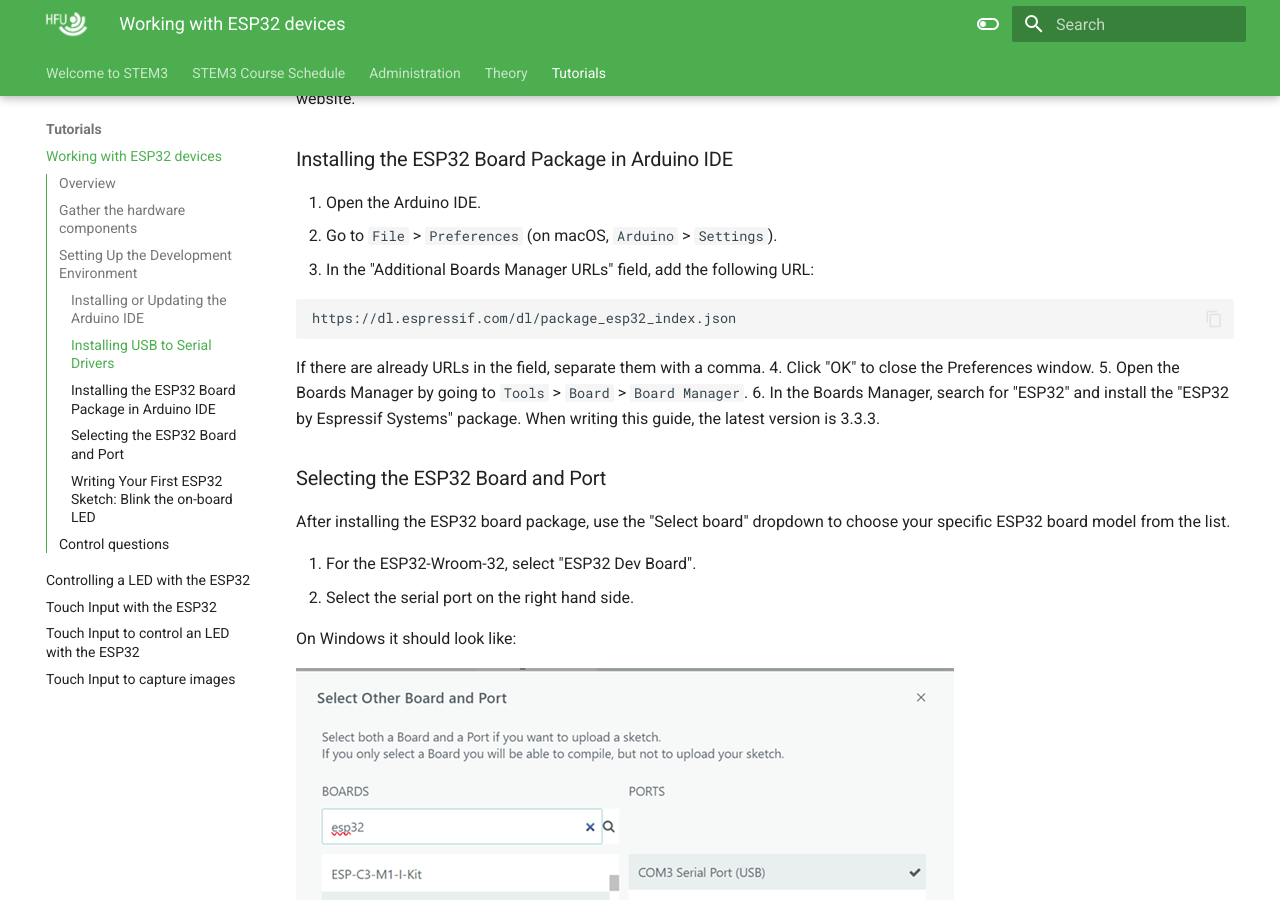
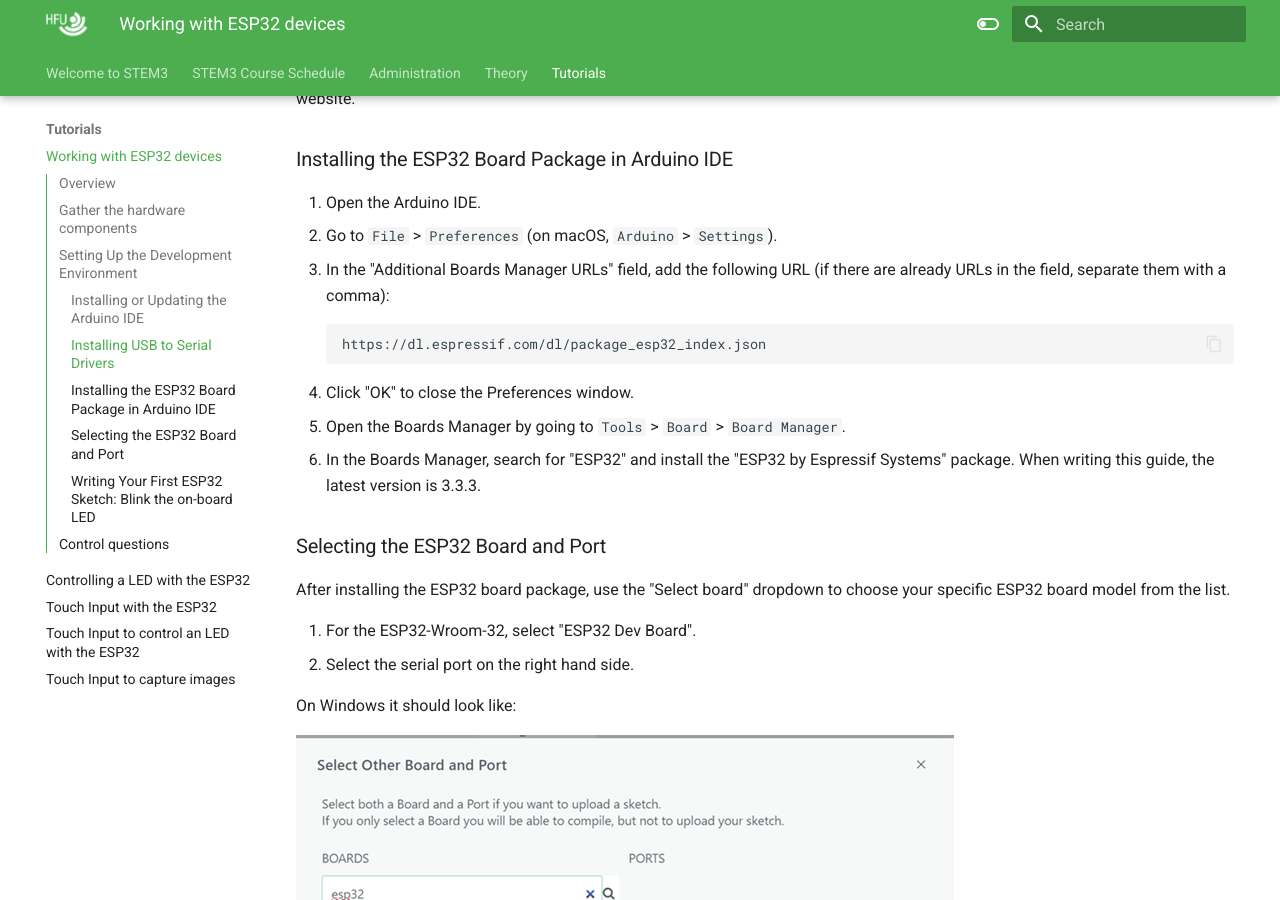
Before and after one commit to HFU-GMB-STEM/STEM3-course, an MkDocs documentation site: the page built from docs/tutorials/ESP32-01-FirstSteps.md, in a window 1280 px wide and 900 px high, scrolled down 1873 px. Built offline with MkDocs 1.6.1 and Material for MkDocs 9.7.7, drawn with Linux system fonts in a browser that asks for light colours.

````diff
--- a/docs/tutorials/ESP32-01-FirstSteps.md
+++ b/docs/tutorials/ESP32-01-FirstSteps.md
@@ -38,13 +38,12 @@ You can download the USB to Serial drivers from the Silicon Labs website: [Silic
 
 1. Open the Arduino IDE.
 2. Go to `File` > `Preferences` (on macOS, `Arduino` > `Settings`).
-3. In the "Additional Boards Manager URLs" field, add the following URL:
+3. In the "Additional Boards Manager URLs" field, add the following URL (if there are already URLs in the field, separate them with a comma):
 
-```plaintext
-https://dl.espressif.com/dl/package_esp32_index.json
-```
+    ```plaintext
+    https://dl.espressif.com/dl/package_esp32_index.json
+    ```
 
-If there are already URLs in the field, separate them with a comma.
 4. Click "OK" to close the Preferences window.
 5. Open the Boards Manager by going to `Tools` > `Board` > `Board Manager`.
 6. In the Boards Manager, search for "ESP32" and install the "ESP32 by Espressif Systems" package. When writing this guide, the latest version is 3.3.3.
````
